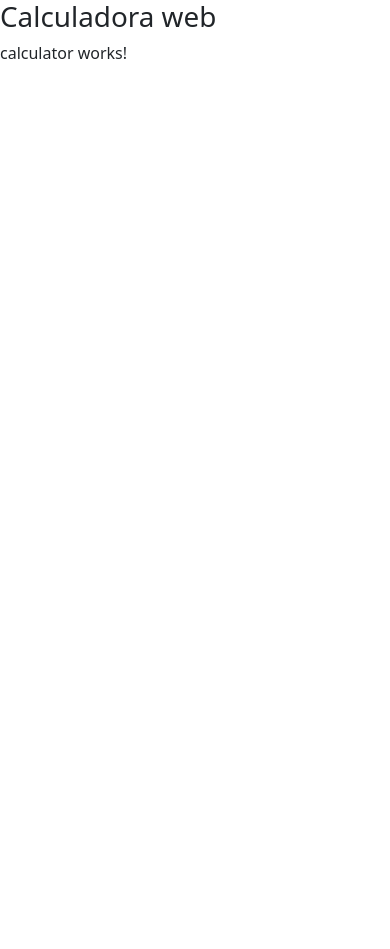
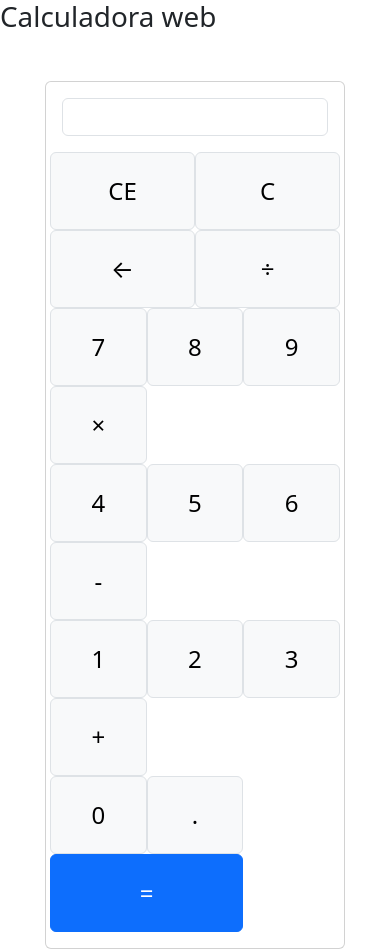
Before and after one commit to EmmanuelAVT9/appweb-calculadora, an Angular app: page / in a window 390 px wide. Before the commit the page ends 844 px from the top, so only its background shows below. Built offline with nearby package versions, Linux system fonts and the light colour scheme.

Commit message:
feat(calculator): create responsive calculator with functional buttons for all basic operations

```diff
--- a/src/app/components/calculator/calculator.component.css
+++ b/src/app/components/calculator/calculator.component.css
@@ -0,0 +1,9 @@
+.calculator {
+    max-width: 300px;
+    margin: auto;
+  }
+
+  button {
+    font-size: 1.5rem;
+    padding: 20px;
+  }
--- a/src/app/components/calculator/calculator.component.html
+++ b/src/app/components/calculator/calculator.component.html
@@ -1 +1,41 @@
-<p>calculator works!</p>
+<div class="container mt-5">
+  <div class="calculator card">
+    <div class="card-body">
+      <input type="text" class="form-control mb-3 text-right" readonly />
+
+      <div class="row">
+        <button class="btn btn-light border col-6 col-md-3">CE</button>
+        <button class="btn btn-light border col-6 col-md-3">C</button>
+        <button class="btn btn-light border col-6 col-md-3">←</button>
+        <button class="btn btn-light border col-6 col-md-3">÷</button>
+      </div>
+
+      <div class="row">
+        <button class="btn btn-light border col-4 col-md-3">7</button>
+        <button class="btn btn-light border col-4 col-md-3">8</button>
+        <button class="btn btn-light border col-4 col-md-3">9</button>
+        <button class="btn btn-light border col-4 col-md-3">×</button>
+      </div>
+
+      <div class="row">
+        <button class="btn btn-light border col-4 col-md-3">4</button>
+        <button class="btn btn-light border col-4 col-md-3">5</button>
+        <button class="btn btn-light border col-4 col-md-3">6</button>
+        <button class="btn btn-light border col-4 col-md-3">-</button>
+      </div>
+
+      <div class="row">
+        <button class="btn btn-light border col-4 col-md-3">1</button>
+        <button class="btn btn-light border col-4 col-md-3">2</button>
+        <button class="btn btn-light border col-4 col-md-3">3</button>
+        <button class="btn btn-light border col-4 col-md-3">+</button>
+      </div>
+
+      <div class="row">
+        <button class="btn btn-light border col-4 col-md-3">0</button>
+        <button class="btn btn-light border col-4 col-md-3">.</button>
+        <button class="btn btn-primary col-8 col-md-6">=</button>
+      </div>
+    </div>
+  </div>
+</div>
```
